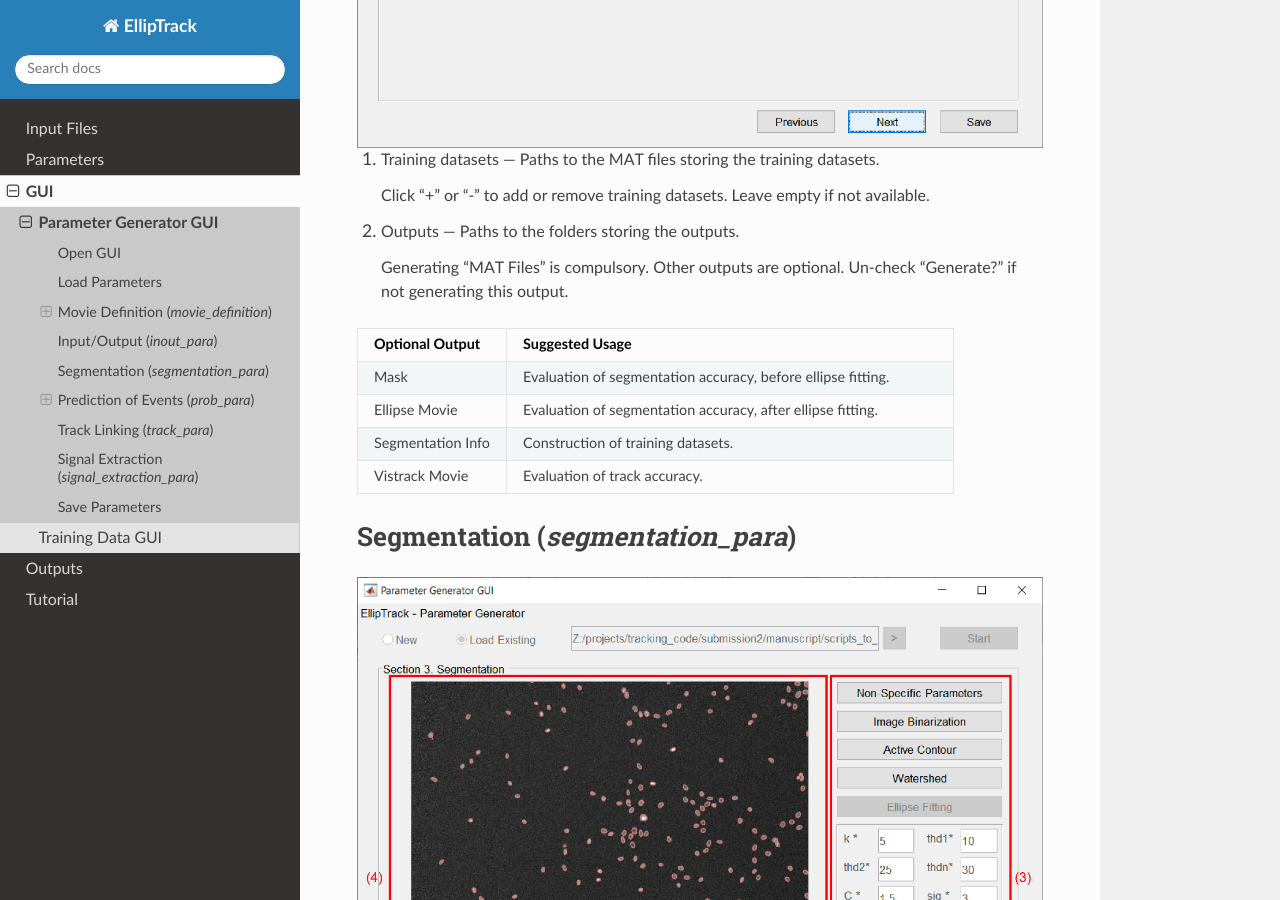
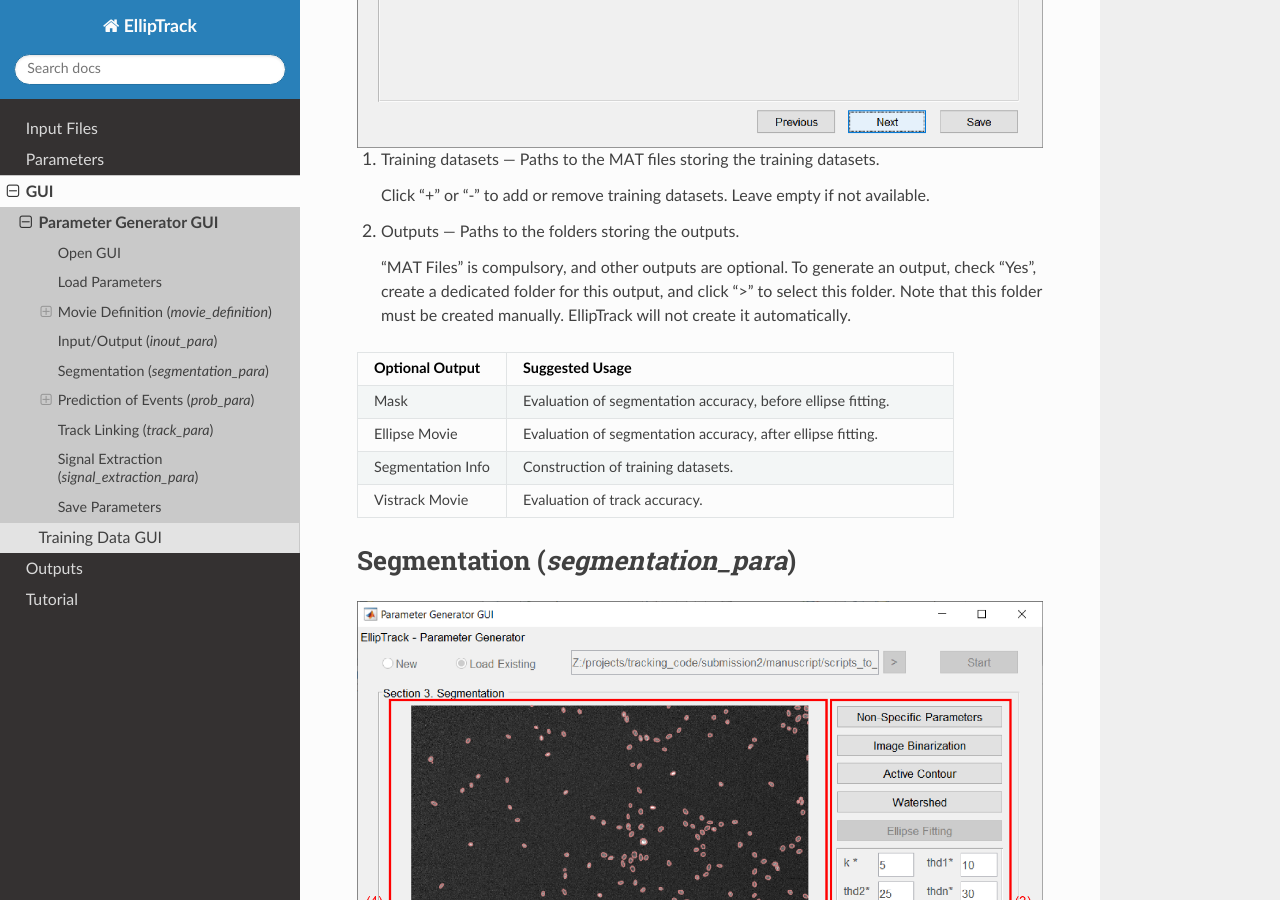
Before and after one commit to tianchengzhe/EllipTrack_docs, a Sphinx documentation site: the page built from docs/GUI_parameter.rst, in a window 1280 px wide and 900 px high, scrolled down 5060 px. Built offline with Sphinx 7.4.7 and the Read the Docs theme 2.0.0, drawn with Linux system fonts in a browser that asks for light colours.

Commit message:
Update GUI_parameter.rst

```diff
--- a/docs/GUI_parameter.rst
+++ b/docs/GUI_parameter.rst
@@ -182,7 +182,9 @@ Input/Output (*inout_para*)
 
 2. Outputs --- Paths to the folders storing the outputs.
 
-   Generating "MAT Files" is compulsory. Other outputs are optional. Un-check "Generate?" if not generating this output.
+   "MAT Files" is compulsory, and other outputs are optional.
+   To generate an output, check "Yes", create a dedicated folder for this output, and click ">" to select this folder.
+   Note that this folder must be created manually. EllipTrack will not create it automatically.
 
 .. list-table::
    :widths: 1 3
```
